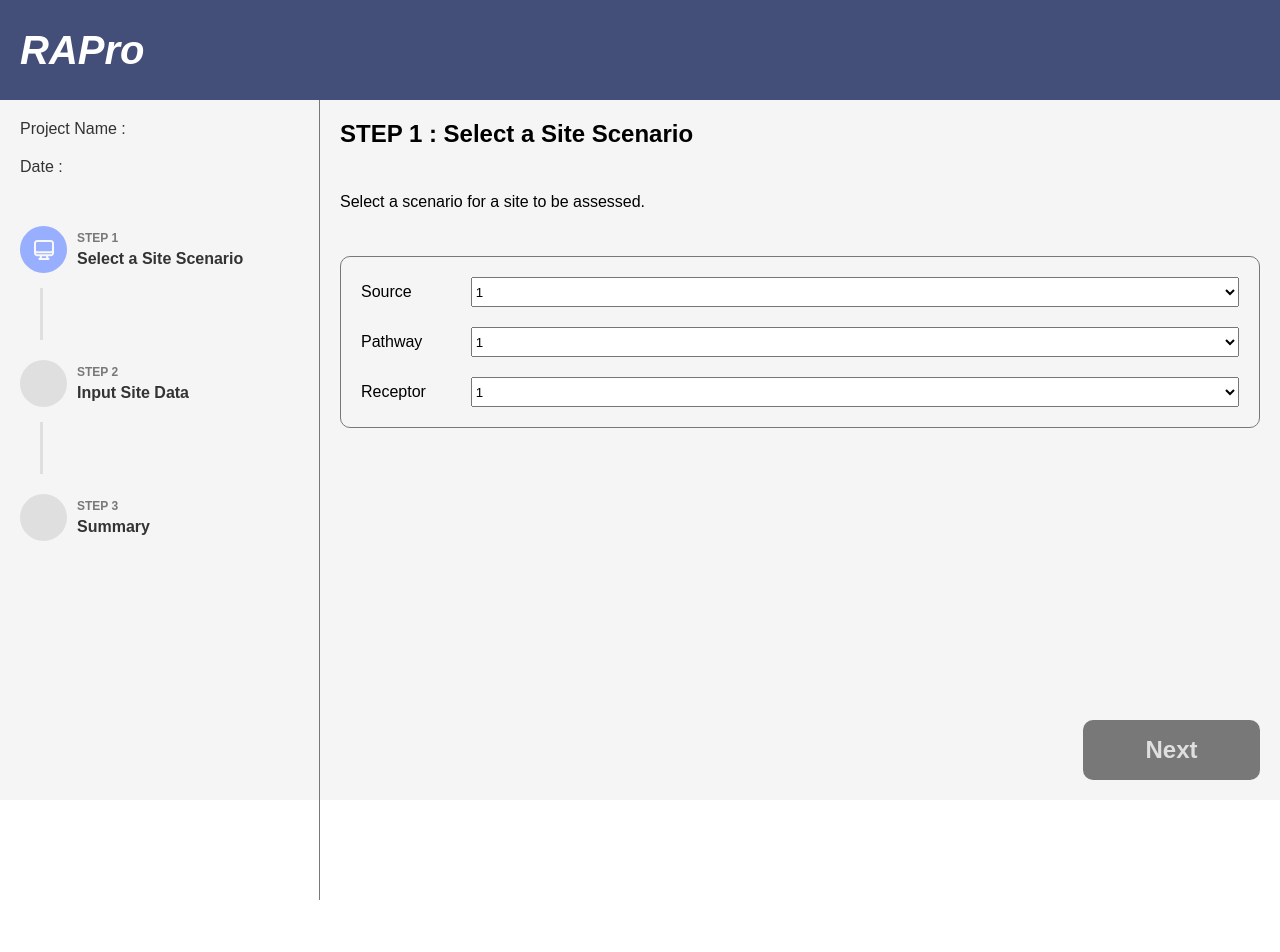
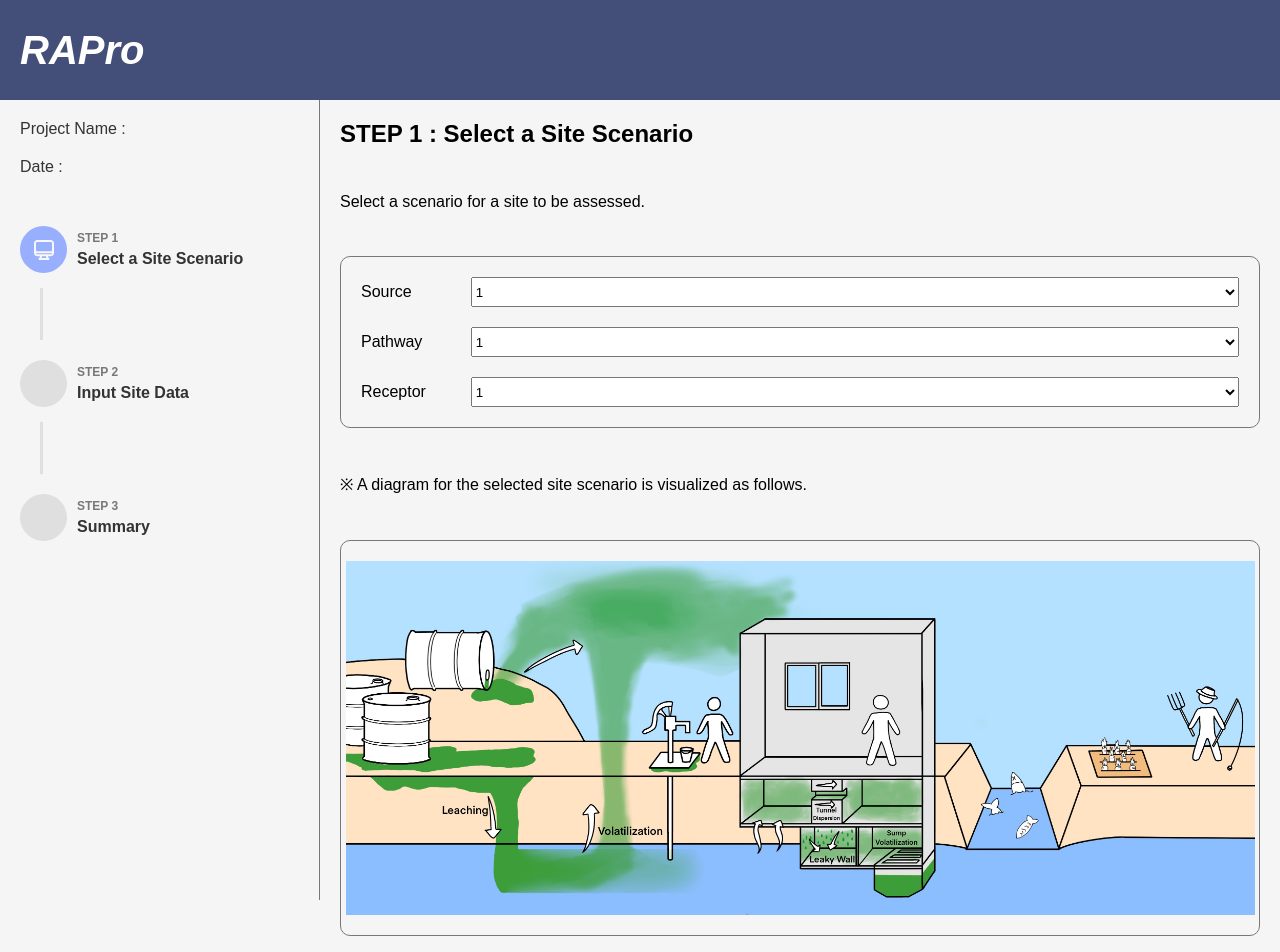
Before and after one commit to VIRAPkoreauniv/RAPro, a React (Vite) app: page /step1 in a window 1280 px wide. Shown: the top 952 px of the page. Before the commit the page ends 900 px from the top, so only its background shows below. Built offline with nearby package versions, Linux system fonts and the light colour scheme; a web font is replaced by a local one.

Commit message:
feat: 시나리오 기본 이미지 표시

```diff
--- a/src/pages/step1/Step1Page.style.tsx
+++ b/src/pages/step1/Step1Page.style.tsx
@@ -2,11 +2,9 @@ import styled from 'styled-components'
 
 export const Wrapper = styled.div`
   background-color: var(--background);
-  height: 100vh;
 `
 
 export const ColumnDivider = styled.div`
   display: grid;
-  display: grid;
   grid-template-columns: 1fr 3fr;
 `
--- a/src/pages/step1/components/select-scenario/SelectScenario.style.tsx
+++ b/src/pages/step1/components/select-scenario/SelectScenario.style.tsx
@@ -5,6 +5,8 @@ export const Wrapper = styled.div`
   display: flex;
   flex-direction: column;
   gap: 4.5rem;
+  height: 90%;
+  overflow-y: scroll;
 
   h1 {
     color: #000;
@@ -22,15 +24,29 @@ export const Wrapper = styled.div`
     line-height: normal;
   }
 `
+export const SelectWrapper = styled.div`
+  display: flex;
+  flex-direction: column;
+  gap: 2rem;
+  border: 1px solid var(--gray-middle);
+  border-radius: 1rem;
+  padding: 2rem;
+`
 
 export const Border = styled.div`
   display: flex;
   flex-direction: column;
+  justify-content: center;
+  align-items: center;
   gap: 2rem;
-
   border: 1px solid var(--gray-middle);
   border-radius: 1rem;
   padding: 2rem;
+
+  img {
+    width: 90.9rem;
+    height: 35.4rem;
+  }
 `
 
 export const OptionWrapper = styled.div`
@@ -45,7 +61,6 @@ export const OptionWrapper = styled.div`
 `
 
 export const ButtonWrapper = styled.div`
-  position: fixed;
-  bottom: 2rem;
-  right: 2rem;
+  display: flex;
+  justify-content: flex-end;
 `
--- a/src/pages/step1/components/select-scenario/index.tsx
+++ b/src/pages/step1/components/select-scenario/index.tsx
@@ -1,6 +1,7 @@
 import { useState } from 'react'
 import * as S from './SelectScenario.style'
 import RectangleButton from '../../../../components/rectangle-button'
+import SCENARIO_DEFAULT from '../../../../assets/scenario/default.jpg'
 
 const SelectScenario = () => {
   const [scenario, setScenario] = useState<string | null>(null)
@@ -9,7 +10,7 @@ const SelectScenario = () => {
     <S.Wrapper>
       <h1>STEP 1 : Select a Site Scenario</h1>
       <p>Select a scenario for a site to be assessed.</p>
-      <S.Border>
+      <S.SelectWrapper>
         <S.OptionWrapper>
           <p>Source</p>
           <select>
@@ -37,15 +38,13 @@ const SelectScenario = () => {
             <option>4</option>
           </select>
         </S.OptionWrapper>
+      </S.SelectWrapper>
+      <p>
+        ※ A diagram for the selected site scenario is visualized as follows.
+      </p>
+      <S.Border>
+        <img src={SCENARIO_DEFAULT} />
       </S.Border>
-      {scenario && (
-        <>
-          <p>
-            ※ A diagram for the selected site scenario is visualized as follows.
-          </p>
-          <S.Border></S.Border>
-        </>
-      )}
       <S.ButtonWrapper>
         <RectangleButton isActive={false} size="medium">
           Next
```
